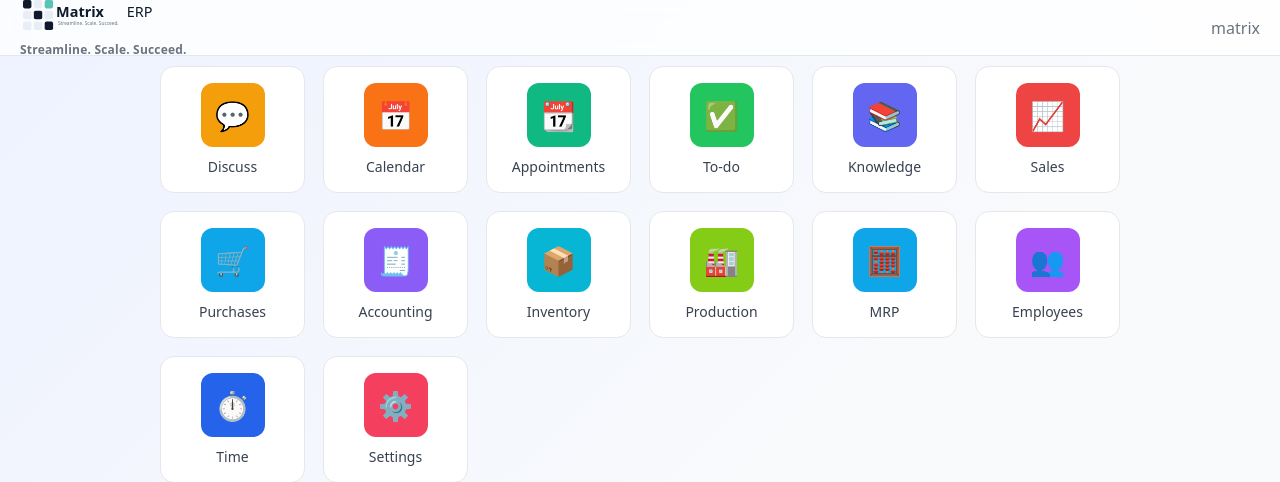
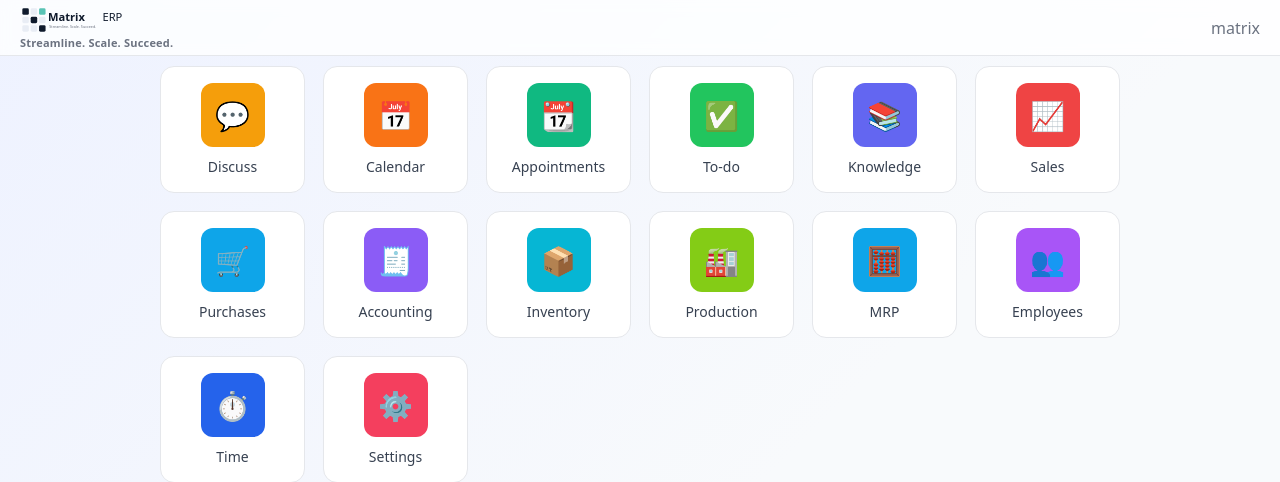
Before and after one commit to mmshareef24/erp, a FastAPI app: page / in a window 1280 px wide. Shown: the top 482 px of the page. Run offline with FastAPI, Linux system fonts and the light colour scheme.

Commit message:
UI: shrink brand logo to 28px and tighten spacing

```diff
--- a/backend/static/styles.css
+++ b/backend/static/styles.css
@@ -132,19 +132,20 @@ body {
 .brand {
   display: flex;
   align-items: center;
-  gap: 10px;
+  gap: 8px;
 }
 .brand.brand-with-slogan {
   flex-direction: column;
   align-items: flex-start;
+  gap: 2px;
 }
 .brand-logo {
-  height: 36px;
+  height: 28px;
   width: auto;
   display: block;
 }
 .brand-tagline {
-  font-size: 12px;
+  font-size: 11px;
   color: var(--muted);
   line-height: 1.2;
 }
```
